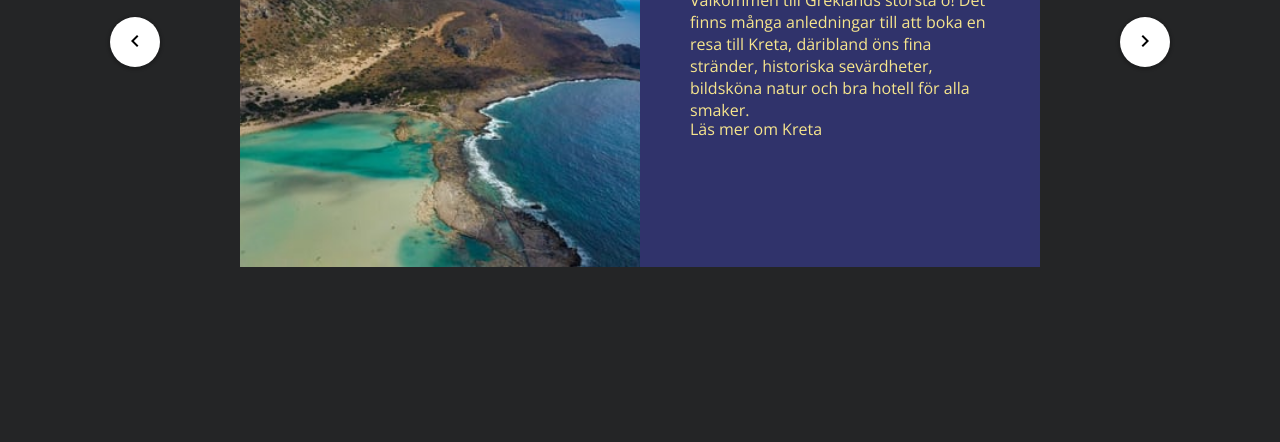
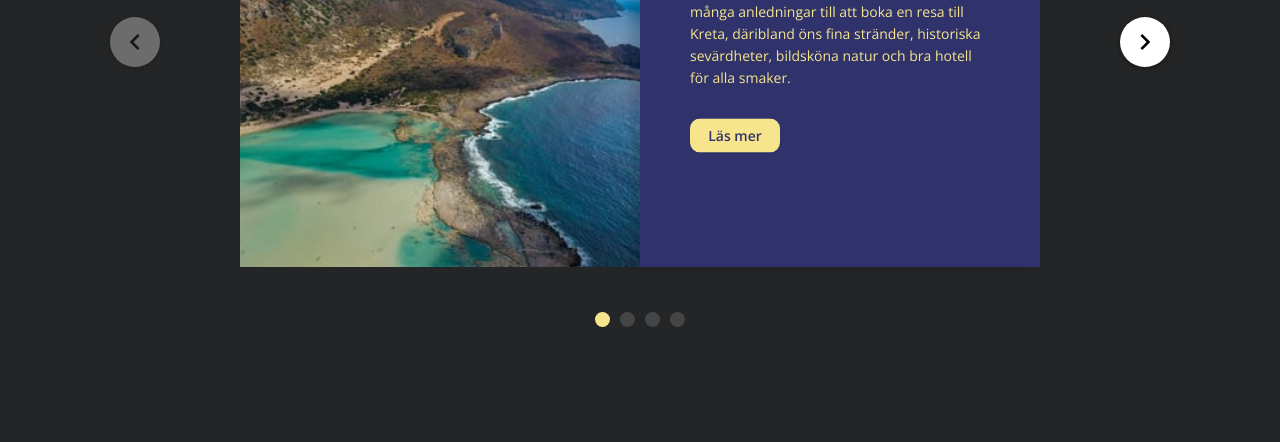
Before and after one commit to elinorbackelin/elinorbackelin.github.io, a plain HTML site: page index.html in a window 1280 px wide. Shown: the part 358-800 px from the top of the page. Drawn offline with nearby package versions, Linux system fonts and the light colour scheme.

Commit message:
Progress on slider functionality, pagination and animations

```diff
--- a/css/general/animations.css
+++ b/css/general/animations.css
@@ -1,4 +1,97 @@
-@keyframes slide-out {
+/* Cols */
+
+@keyframes col-a {
+	0% {
+		transform: translateX(50%) translateZ(0px);
+	}
+	to {
+		transform: translateX(0%) translateZ(0px);
+	}
+}
+
+@keyframes col-a-reverse {
+	0% {
+		transform: translateX(0%) translateZ(0px);
+	}
+	to {
+		transform: translateX(50%) translateZ(0px);
+	}
+}
+
+@keyframes col-b {
+	0% {
+		transform: translateX(-50%) translateZ(0px);
+	}
+	to {
+		transform: translateX(0%) translateZ(0px);
+	}
+}
+
+@keyframes col-b-reverse {
+	0% {
+		transform: translateX(0%) translateZ(0px);
+	}
+	to {
+		transform: translateX(-50%) translateZ(0px);
+	}
+}
+
+/* General */
+
+@keyframes down-in {
+	0% {
+		opacity: 0;
+		transform: translate3d(-10px, -10px, 0px);
+	}
+	to {
+		opacity: 1;
+		transform: translate3d(0px, 0px, 0px);
+	}
+}
+
+@keyframes down-out {
+	0% {
+		opacity: 1;
+		transform: translate3d(0px, 0px, 0px);
+	}
+	to {
+		opacity: 0;
+		transform: translate3d(10px, 10px, 0px);
+	}
+}
+
+@keyframes up-in {
+	0% {
+		opacity: 0;
+		transform: translate3d(10px, 10px, 0px);
+	}
+	to {
+		opacity: 1;
+		transform: translate3d(0px, 0px, 0px);
+	}
+}
+
+@keyframes up-out {
+	0% {
+		opacity: 1;
+		transform: translate3d(0px, 0px, 0px);
+	}
+	to {
+		opacity: 0;
+		transform: translate3d(-10px, -10px, 0px);
+	}
+}
+
+@keyframes fade-in {
+	0% {
+		opacity: 0;
+	}
+	to {
+		opacity: 1;
+	}
+}
+
+@keyframes fade-out {
 	0% {
 		opacity: 1;
 	}
@@ -6,3 +99,12 @@
 		opacity: 0;
 	}
 }
+
+/*@keyframes slide-out {
+	0% {
+		opacity: 1;
+	}
+	to {
+		opacity: 0;
+	}
+}*/
--- a/css/general/template.css
+++ b/css/general/template.css
@@ -13,10 +13,15 @@ body {
 
 h2 {
 	font-size: 32px;
-	margin-bottom: 10px;
+	margin-bottom: 15px;
 }
 
 p {
-	font-size: 16px;
+	font-size: 14px;
 	line-height: 22px;
 }
+
+a {
+	font-size: 14px;
+	font-weight: 600;
+}
--- a/css/materials/slider.css
+++ b/css/materials/slider.css
@@ -21,6 +21,11 @@
 	width: 100%;
 }
 
+.slide.active {
+	opacity: 1;
+	pointer-events: all;
+}
+
 .slide .col-a,
 .slide .col-b {
 	float: left;
@@ -29,6 +34,18 @@
 	overflow: hidden;
 	position: relative;
 	width: 50%;
+}
+
+.slide .col-a {
+	transform: translateX(50%);
+}
+
+.slide.active .col-a {
+	animation: col-a 500ms ease-out 525ms forwards;
+}
+
+.slide.out .col-a {
+	animation: col-a-reverse 500ms ease-out forwards;
 }
 
 .slide .col-a img {
@@ -43,9 +60,19 @@
 }
 
 .slide .col-b {
+	box-shadow: -10px 0px 10px rgba(0,0,0,0.15);
 	color: #f6e58d;
 	background-color: #30336b;
 	padding: 80px 50px;
+	transform: translateX(-50%) translateZ(0px);
+}
+
+.slide.active .col-b {
+	animation: col-b 500ms ease-out 525ms forwards;
+}
+
+.slide.out .col-b {
+	animation: col-b-reverse 500ms ease-out forwards;
 }
 
 .slide .col-b .content {
@@ -55,17 +82,52 @@
 	transform: translateY(-50%);
 }
 
-.slide.active {
-	opacity: 1;
-	pointer-events: all;
+.slide .col-b a,
+.slide .col-b h2,
+.slide .col-b p {
+	opacity: 0;
 }
 
-.slide.slide-out {
-	animation: slide-out 1s forwards ease-out;
+.slide.active .col-b h2 {
+	animation: down-in 150ms ease-out forwards;
 }
 
+.slide.out .col-b h2 {
+	animation: up-out 150ms ease-out 950ms forwards;
+	opacity: 1;
+}
 
-/* Slide button  */
+.slide.active .col-b p {
+	animation: up-in 150ms ease-out 75ms forwards;
+}
+
+.slide.out .col-b p {
+	animation: down-out 150ms ease-out 875ms forwards;
+	opacity: 1;
+}
+
+.slide.active .col-b a {
+	animation: fade-in 300ms ease-out 225ms forwards;
+}
+
+.slide.out .col-b a {
+	animation: fade-out 300ms ease-out 500ms forwards;
+	opacity: 1;
+}
+
+.slide .col-b a {
+	background-color: #f6e58d;
+	color: #30336b;
+	cursor: pointer;
+    border-radius: 10px;
+    padding: 10px 10px;
+    display: block;
+    max-width: 90px;
+    text-align: center;
+    margin-top: 30px;
+}
+
+/* Slider buttons  */
 
 .slider-container button {
 	border: none;
@@ -75,14 +137,54 @@
 	cursor: pointer;
 	height: 50px;
 	left: -130px;
+	opacity: 0.33;
 	position: absolute;
 	top: 50%;
 	transform: translateY(-50%);
+	transition: opacity 150ms ease-out;
 	z-index: 99;
 	width: 50px;
+}
+
+.slider-container button.active {
+	opacity: 1;
 }
 
 .slider-container button + button {
 	left: auto;
 	right: -130px;
 }
+
+.slider-container button i {
+	font-size: 32px;
+	left: 50%;
+	position: absolute;
+	top: 50%;
+	transform: translate(-50%, -50%);
+}
+
+/* Slider pagination  */
+
+.slider-container .pagination-container {
+	height: 15px;
+	position: absolute;
+	bottom: -60px;
+	left: 50%;
+	text-align: center;
+	transform: translateX(-50%);
+	width: 100%;
+}
+
+.slider-container .pagination {
+	border-radius: 100%;
+	display: inline-block;
+	height: 15px;
+	margin: 0 5px;
+	width: 15px;
+	background-color: rgba(255,255,255,0.15);
+	transition: background-color 150ms ease-out;
+}
+
+.slider-container .pagination.active {
+	background-color: rgba(246,229,141,1);
+}
--- a/index.html
+++ b/index.html
@@ -10,14 +10,34 @@
 	<body>
 		<main>
 			<div class="slider-container">
-				<button v-on:click="slideLeft"><i class="material-icons">keyboard_arrow_left</i></button>
-				<button v-on:click="slideRight"><i class="material-icons">keyboard_arrow_right</i></button>
+				<button
+					v-on:click="slideLeft"
+					v-bind:class="{ 'active': slideActive > 0 }"
+				>
+					<i class="material-icons">keyboard_arrow_left</i>
+				</button>
+				<button
+					v-on:click="slideRight"
+					v-bind:class="{ 'active': slideActive < slides.length - 1 }"
+				>
+					<i class="material-icons">keyboard_arrow_right</i>
+				</button>
 				<slide
 					v-for="slide in slides"
 					v-bind:slide="slide"
 					v-bind:key="slide.id"
-					v-bind:class="{ 'active': slide.id == slideActive }"
+					v-bind:class="{ 'active': slide.id == slideActive,
+									'out': slide.id == slideActive && !slideReady }"
 				></slide>
+				<div class="pagination-container">
+					<pagination
+						v-for="pagination in slides"
+						v-bind:pagination="pagination"
+						v-bind:key="pagination.id"
+						v-bind:class="{ 'active': pagination.id == slideActive }"
+					>
+					</pagination>
+				</div>
 			</div>
 		</main>
 
--- a/js/master.js
+++ b/js/master.js
@@ -1,6 +1,6 @@
 Vue.component('slide', {
 	props: ['slide'],
-	template: '<div class="slide"><div class="col-a"><img v-bind:src="slide.image_url" alt="" /></div><div class="col-b"><div class="content"><h2>{{ slide.title }}</h2><p>{{ slide.text }}</p><a>{{ slide.link_text }}</a></div></div></div>',
+	template: '<div class="slide"><div class="col-a"><img v-bind:src="slide.image_url" alt="" /></div><div class="col-b"><div class="content"><h2>{{ slide.title }}</h2><p>{{ slide.text }}</p><a>Läs mer</a></div></div></div>',
 	computed: {
 		classActive: function () {
 			return {
@@ -10,29 +10,45 @@ Vue.component('slide', {
 	}
 })
 
+Vue.component('pagination', {
+	props: ['pagination'],
+	template: '<div class="pagination"></div>'
+})
+
 var slider = new Vue({
 	el: 'main',
 	data: {
 		slideActive: 0,
 		slideDirection: 0,
+		slideReady: true,
 		slides: [
-			{ id: 0, title: 'Kreta', text: 'Välkommen till Greklands största ö! Det finns många anledningar till att boka en resa till Kreta, däribland öns fina stränder, historiska sevärdheter, bildsköna natur och bra hotell för alla smaker.', image_url: './img/dummy-1.jpg', link_text: 'Läs mer om Kreta', link_url: 'https://www.ving.se/grekland/kreta' },
-			{ id: 1, title: 'Kos', text: 'På en resa till Kos är möjligheterna många. Oavsett vad som lockar dig mest finns det gott om fina stränder, historiska sevärdheter, shopping, restauranger och barer att välja bland på ön.', image_url: './img/dummy-2.jpg', link_text: 'Läs mer om Kos', link_url: 'https://www.ving.se/grekland/kos' },
-			{ id: 2, title: 'Rhodos', text: 'På en resa till Rhodos finns mycket att upptäcka, bland annat en medeltida stadskärna och ett livligt nattliv i öns huvudstad, riktigt bra hotell, lokala små byar och många restauranger.', image_url: './img/dummy-3.jpg', link_text: 'Läs mer om Rhodos', link_url: 'https://www.ving.se/grekland/rhodos' },
-			{ id: 3, title: 'Korfu', text: 'På Korfu väntar dig vacker natur, sevärdheter, lokala små byar och högklassigt strandliv. Nu kan du även kombinera din resa till Korfu med grannlandet Albanien, en av sommarens nyheter.', image_url: './img/dummy-4.jpg', link_text: 'Läs mer om Korfu', link_url: 'https://www.ving.se/grekland/korfu' }
+			{ id: 0, title: 'Kreta', text: 'Välkommen till Greklands största ö! Det finns många anledningar till att boka en resa till Kreta, däribland öns fina stränder, historiska sevärdheter, bildsköna natur och bra hotell för alla smaker.', image_url: './img/dummy-1.jpg' },
+			{ id: 1, title: 'Kos', text: 'På en resa till Kos är möjligheterna många. Oavsett vad som lockar dig mest finns det gott om fina stränder, historiska sevärdheter, shopping, restauranger och barer att välja bland på ön.', image_url: './img/dummy-2.jpg' },
+			{ id: 2, title: 'Rhodos', text: 'På en resa till Rhodos finns mycket att upptäcka, bland annat en medeltida stadskärna och ett livligt nattliv i öns huvudstad, riktigt bra hotell, lokala små byar och många restauranger.', image_url: './img/dummy-3.jpg' },
+			{ id: 3, title: 'Korfu', text: 'På Korfu väntar dig vacker natur, sevärdheter, lokala små byar och högklassigt strandliv. Nu kan du även kombinera din resa till Korfu med grannlandet Albanien, en av sommarens nyheter.', image_url: './img/dummy-4.jpg' }
 		]
 	},
 	methods: {
 		slideLeft: function (event) {
-			if (this.slideActive > 0) {
-				this.slideDirection = -1; // Left
-				this.slideActive--;
+			if (this.slideActive > 0 && this.slideReady) {
+				this.slideReady = false;
+
+				setTimeout(() => {
+					this.slideDirection = -1; // Left
+					this.slideActive--;
+					this.slideReady = true;
+				}, 1100);
 			}
 		},
 		slideRight: function (event) {
-			if (this.slideActive < this.slides.length - 1) {
-				this.slideDirection = 1; // Right
-				this.slideActive++;
+			if (this.slideActive < this.slides.length - 1 && this.slideReady) {
+				this.slideReady = false;
+
+				setTimeout(() => {
+					this.slideDirection = 1; // Right
+					this.slideActive++;
+					this.slideReady = true;
+				}, 1100);
 			}
 		}
 	}
```
